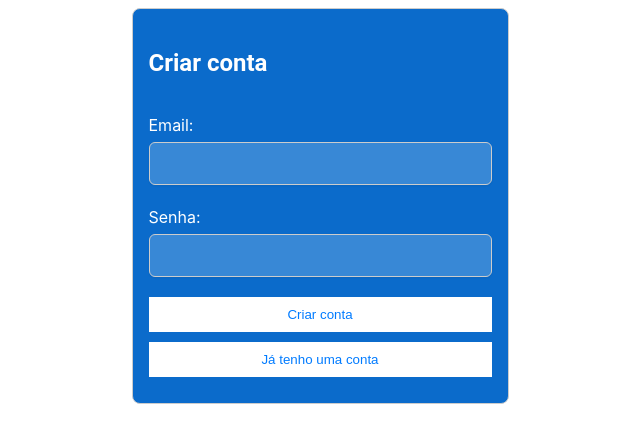
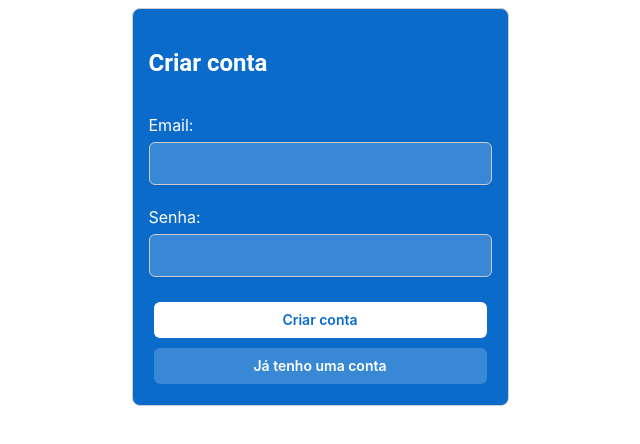
Before and after one commit to italosilva01/Receitex-WEB, a React (Vite) app: page /signup in a window 1280 px wide. Shown: the top 444 px of the page, without its empty margins (320-960 px from the left). Built offline with nearby package versions, Linux system fonts and the light colour scheme.

Commit message:
ajeitando botao

```diff
--- a/src/components/Page/Sign/cadastro.tsx
+++ b/src/components/Page/Sign/cadastro.tsx
@@ -2,6 +2,7 @@ import { useState } from 'react'
 import styles from './SignUp.module.css';
 import Input from '@mui/joy/Input';
 import Card from '@mui/joy/Card';
+import Button from '@mui/joy/Button';
 
 
 
@@ -61,10 +62,10 @@ function SignUp() {
               />
             </div>
             <div className={styles['button-container']}>
-              <button className={styles['button']} type="submit">
+              <Button variant="solid"  sx={{margin: '5px'}} className={styles['button']} type="submit">
                 Criar conta
-              </button>
-              <button className={styles['button']}>Já tenho uma conta</button>
+              </Button>
+              <Button  variant="soft"  sx={{margin: '5px'}} className={styles['button']}>Já tenho uma conta</Button>
             </div>
           </form>
         </Card>
--- a/src/components/Page/Sign/login.tsx
+++ b/src/components/Page/Sign/login.tsx
@@ -2,6 +2,7 @@ import { useState } from 'react'
 import styles from './SignUp.module.css';
 import Input from '@mui/joy/Input';
 import Card from '@mui/joy/Card';
+import Button from '@mui/joy/Button';
 
 
 
@@ -61,10 +62,10 @@ function SignIn() {
               />
             </div>
             <div className={styles['button-container']}>
-              <button className={styles['button']} type="submit">
+              <Button variant="solid"  sx={{margin: '5px'}} className={styles['button']} type="submit">
                 Login
-              </button>
-              <button className={styles['button']}>Não tenho conta</button>
+              </Button>
+              <Button variant="soft" sx={{margin: '5px'}} className={styles['button']}>Não tenho conta</Button>
             </div>
           </form>
         </Card>
```
